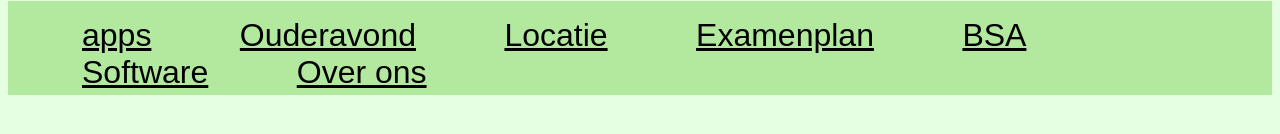
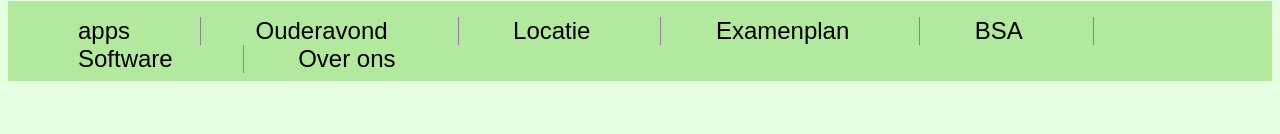
Before and after one commit to Marlon-Somers/Ouderavond-project, a plain HTML site: page index.html in a window 1280 px wide. Shown: the part 128-262 px from the top of the page. Drawn offline with Linux system fonts and the light colour scheme.

Commit message:
alle bijna alle paginas toegevoegd + werk aan menu

```diff
--- a/index.html
+++ b/index.html
@@ -11,21 +11,20 @@
 <body>
    <img src="/afbeeldingen/Ouderavondsignnew.png" class="ouderavondsign" alt="">
     <nav class="navbar">
-        <div class="navdiv"> </div>
+        <div class="navdiv">
+        </div>
+        <div class="nav-links">
         <ul>
-            <li><a href="#">apps</a></li>
+            <li><a href="apps">apps</a></li>
             <li><a href="Ouderavond.html">Ouderavond</a></li>
-            <li><a href="#">Locatie</a></li>
-            <li><a href="#">Examenplan</a></li>
-            <li><a href="#">BSA</a></li>
-            <li><a href="#">Software</a></li>
-            <li><a href="#">Over ons</a></li>
-
-
-
-
-        </ul>
-    </nav>
-
+            <li><a href="Locatie-gids.html">Locatie</a></li>
+            <li><a href="examenplan.html">Examenplan</a></li>
+            <li><a href="BSA.html">BSA</a></li>
+            <li><a href="software.html">Software</a></li>
+            <li><a href="Over ons.html">Over ons</a></li>
+           </ul>
+        </nav>
+     </div>
+   </div>
 </body>
 </html>
--- a/opmaken.css
+++ b/opmaken.css
@@ -11,11 +11,6 @@ h1{
 
 }
 
-h1{
-    text-align: center;
-    width: 385,57;
-    height: 117,2;
-}
 
 .logo{
         float: left;
@@ -36,20 +31,56 @@ h1{
     left: 0;
 }
 
+
+
+.nav-links {
+    list-style: none;
+    padding: 0;
+    margin: 0;
+}
+
+.nav-links li {
+    display: inline-block;
+}
+
+.nav-links li:not(:last-child) {
+    border-right: 1px solid #888;
+    margin-right: 20px;
+    padding-right: 20px;
+}
+
+.nav-links li a {
+    color: black;
+    font-size: 24px;
+    text-decoration: none;
+}
+
 .navbar{
     background:#B2E99E;
     font-family: Arial, Helvetica, sans-serif;
-    height: 94px;
-    width:auto;
+    width: auto;
+    height: 80px;
+
+}
+
+.navdiv {
+    display: flex;
+    align-items: center;
+    justify-content: space-between;
+}
+
+li {
+    list-style: none;
+    display: inline-block;
+
+}
+
+li a {
+    color: black;
+    font-size: 20px;
+    margin-right: 50px;
+    margin-left: 30px;
+    display: inline;
 
 
 }
-.navdiv{
-    display: flex; align-items: center; justify-content: space-between;
-}
-li{
-    list-style: none; display: inline-block;
-}
-li a{
-    color: black; font-size: 32px; margin-right: 50px; margin-left: 34px; display: inline;
-}
```
Also changed, not shown: Over ons.html (added, +11 -0 lines), BSA.html (added), Locatie-gids.html (added), Ouderavondinfo.html (renamed from Ouderavond.html), canvas.html (added), eduarte.html (added), examenplan.html (added), software.html (added).
